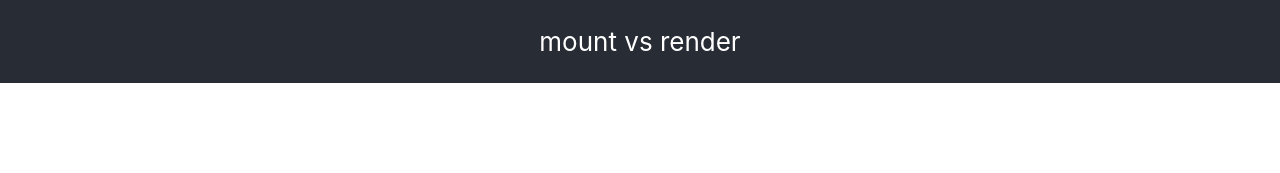
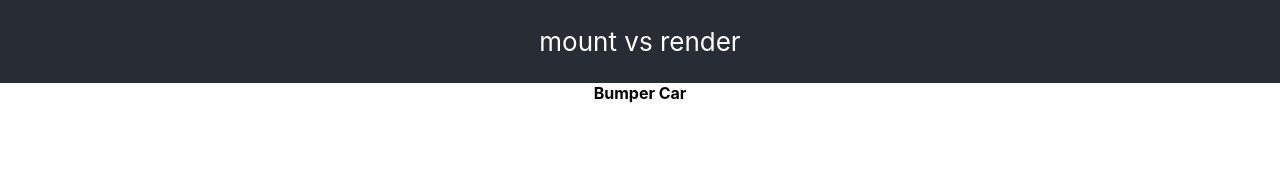
Before and after one commit to salcode/reactjs-mount-render-key, a React (Create React App) app: page / in a window 1280 px wide. Shown: the top 173 px of the page. Built offline with nearby package versions, Linux system fonts and the light colour scheme.

Commit message:
Add stub BumperCar component

```diff
--- a/src/App.js
+++ b/src/App.js
@@ -1,4 +1,6 @@
 import './App.css';
+
+import BumperCar from './components/BumperCar';
 
 function App() {
   return (
@@ -8,6 +10,7 @@ function App() {
           mount vs render
         </p>
       </header>
+      <BumperCar />
     </div>
   );
 }
--- /dev/null
+++ b/src/components/BumperCar/index.js
@@ -0,0 +1,9 @@
+function BumperCar() {
+  return (
+    <div>
+      <strong>Bumper Car</strong>
+    </div>
+  );
+}
+
+export default BumperCar;
```
